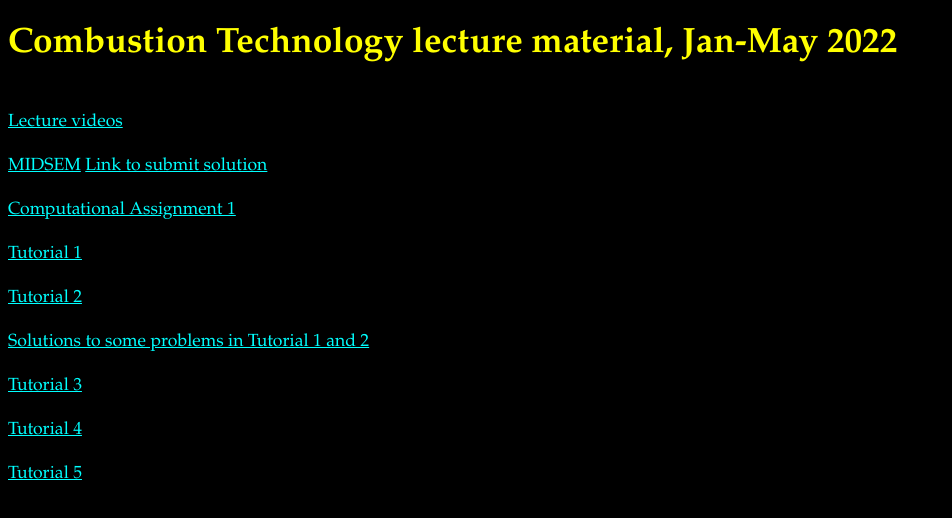
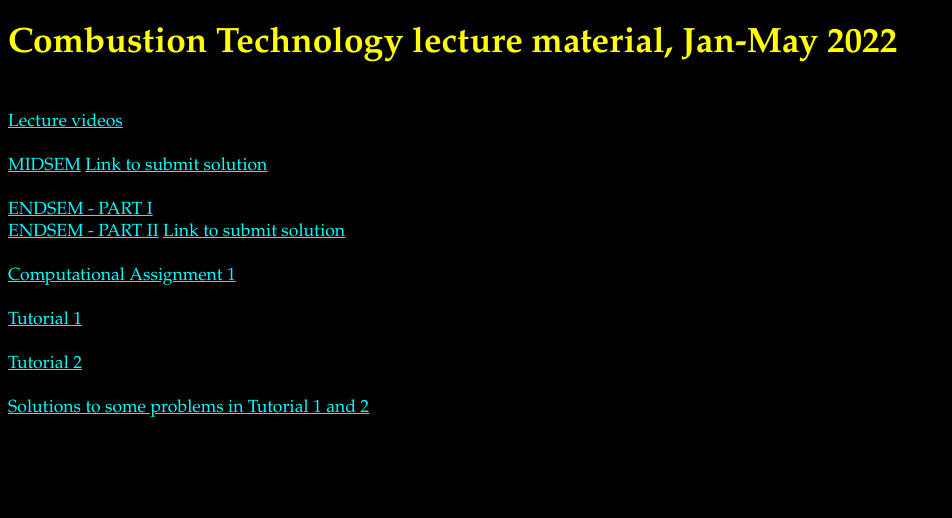
Before and after one commit to krithikasivaram/CT_2022, a plain HTML site: page 7937011aa3bf60f517172ccdccea1d43c295a1be/index.html in a window 1280 px wide. Shown: the whole page, without its empty margins (0-952 px from the left). Drawn offline with nearby package versions, Linux system fonts and the light colour scheme; some packages are replaced by stand-ins of ours.

Commit message:
End sem - Part I, II

```diff
--- a/7937011aa3bf60f517172ccdccea1d43c295a1be/index.html
+++ b/7937011aa3bf60f517172ccdccea1d43c295a1be/index.html
@@ -44,6 +44,11 @@ A:hover{color:red}
   </br>
 
 
+<br><a href="https://github.com/krithikasivaram/CT_2022/blob/main/PartI_Articles_For_Review.zip">ENDSEM - PART I</a>
+<br><a href="https://github.com/krithikasivaram/CT_2022/blob/main/endsem.pdf">ENDSEM - PART II</a>
+  <a href="https://www.dropbox.com/request/FmIHqlnQ1CtiA9oIOuDj">Link to submit solution</a>
+  </br>
+
 <br>
 <a href="https://github.com/krithikasivaram/CT_2022/blob/main/Computational_Exercise_Optional.pdf">Computational Assignment 1</a>
 </br>
@@ -57,13 +62,4 @@ A:hover{color:red}
 <br>
 <a href="https://github.com/krithikasivaram/CT_2022/blob/main/Selected_solutions_tut1_2.pdf">Solutions to some problems in Tutorial 1 and 2</a>
 </br>
-<br>
-<a href="">Tutorial 3</a>
-</br>
-<br>
-<a href="">Tutorial 4</a>
-</br>
-<br>
-<a href="">Tutorial 5</a>
-</br>
 </body></html>
```
